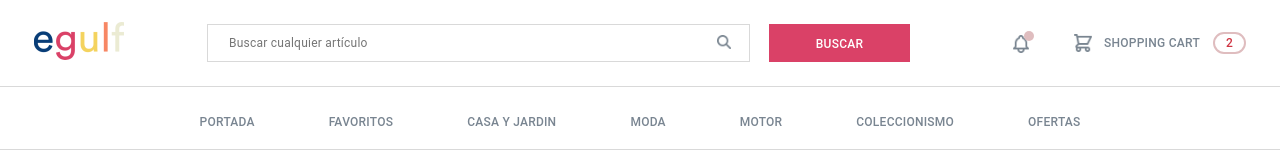
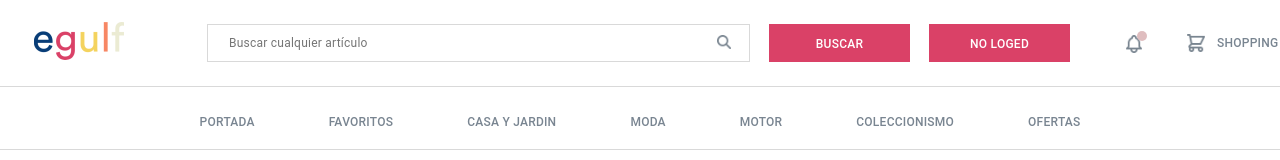
Before and after one commit to angelbt91/EGulfProjectNuclio-Frontend, a React (Create React App) app: page / in a window 1280 px wide. Shown: the top 160 px of the page. Built offline with nearby package versions, Linux system fonts and the light colour scheme.

Commit message:
EG97-13 login button created

```diff
--- a/src/components/botonlogin/botonlogin.css
+++ b/src/components/botonlogin/botonlogin.css
@@ -1,3 +1,19 @@
-.button{
-    width: 160px;
+._loginContainer > button{
+    margin-left: 19px;
+    width: 141px;
+    height: 38px;
+    background: #DA4167;
+    border: none;
 }
+
+._loginContainer > button > span {
+    width: 48px;
+    height: 14px;
+    font-family: Roboto;
+    font-style: normal;
+    font-weight: 500;
+    font-size: 12px;
+    line-height: 14px;
+    letter-spacing: 0.02em;
+    color: #FFFFFF
+}
--- a/src/components/botonlogin/botonlogin.js
+++ b/src/components/botonlogin/botonlogin.js
@@ -5,18 +5,16 @@ import { useState } from 'react';
 
 const LoginButton = () => {
 
-    const [login, setLogin] = useState(true);
+    const [login, setLogin] = useState(false);
     console.log(login);
 
-
-
     return(
-        <div className="button">
-            <p>{login ? 'Estado: Loged' : 'Estado: No loged'}</p>
-            <button onClick = {() => setLogin(!login)}> {login ? 'Loged' : 'No loged'}</button>
+        <div className="_loginContainer">
+            <button onClick = {() => setLogin(!login)}> <span>{login ? 'LOGED' : 'NO LOGED'}</span></button>
         </div>
 
     );
 
 };
+
 export default LoginButton;
--- /dev/null
+++ b/src/components/botonregistro/botonregistro.js
@@ -0,0 +1 @@
+import './botonregistro.css';
--- a/src/components/header/header.js
+++ b/src/components/header/header.js
@@ -3,6 +3,7 @@ import Logo from '../logo/logo';
 import Searcher from '../searcher/searcher';
 import Notifications from '../notifications/notifications';
 import ShoppingCart from '../shoppingCart/shoppingCart';
+import LoginButton from '../botonlogin/botonlogin';
 
 const Header = () => {
     return(
@@ -12,6 +13,7 @@ const Header = () => {
                 <Searcher />
             </div>
             <div className ="_rightHeader">
+                <LoginButton />
                 <Notifications />
                 <ShoppingCart />
             </div>
--- a/src/components/notifications/notifications.css
+++ b/src/components/notifications/notifications.css
@@ -1,7 +1,8 @@
 ._notifContainer{
     display:flex;
     flex-direction: row;
-    align-items:center
+    align-items:center;
+    margin-left: 50px;
 }
 
 ._notifContainer > button > img {
--- /dev/null
+++ b/src/components/signupform/signupform.js
@@ -0,0 +1 @@
+import './signupform.css';
```
Also changed, not shown: src/components/botonregistro/botonregistro.css (added), src/components/signupform/signupform.css (added).
